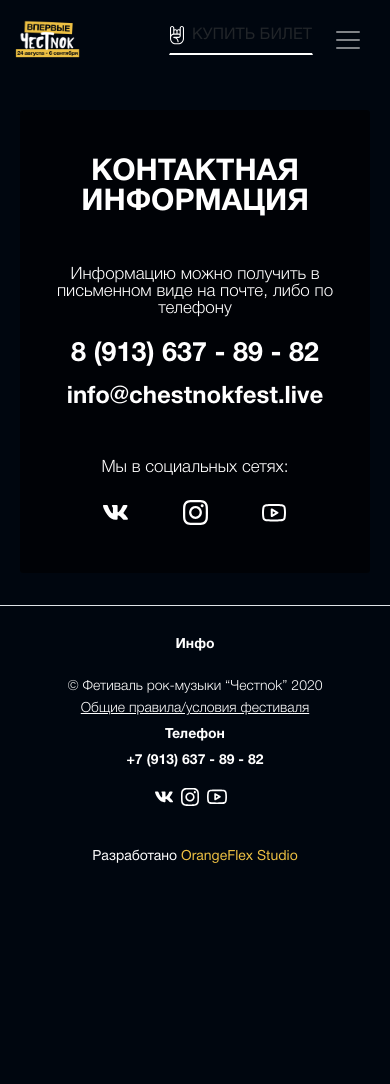
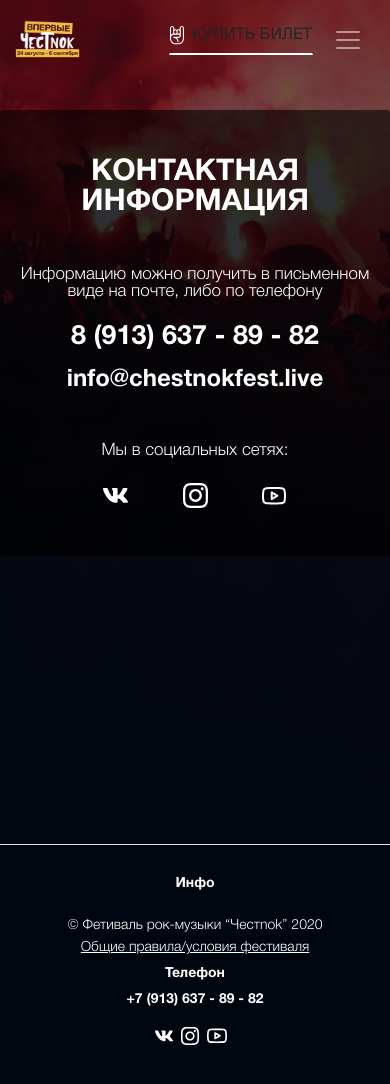
Before and after one commit to DiAndjelo/FestProject, a Django app: page /contacts/ in a window 390 px wide. Shown: the top 1084 px of the page. Before the commit the page ends 863 px from the top, so only its background shows below. Run offline with Django 3.2, Linux system fonts and the light colour scheme; some libraries are stand-ins or nearby versions.

Commit message:
contacts fixed

```diff
--- a/static/css/contacts.css
+++ b/static/css/contacts.css
@@ -72,14 +72,10 @@ footer{
 /* Стили для блока контактной информации */
 
 .contact_section{
-    margin-top: 110px;
+    padding-top: 110px;
 }
 
-@media (max-width: 567px) {
-    .contact_section{
-        padding: 0 20px;
-    }
-}
+
 
 .contact_section_block{
     background: rgba(0, 0, 0, 0.6);
--- a/templates/Landing/contacts.html
+++ b/templates/Landing/contacts.html
@@ -5,7 +5,7 @@
 {% endblock %}
 {% block content %}
     {% block payment_first %}
-        <div class="">
+        <div class="" style="background: url('../../static/img/imghead12.png') no-repeat; background-size: cover; height: 100vh;">
     {% endblock %}
 
     <section class="contact_section mb-2">
```
